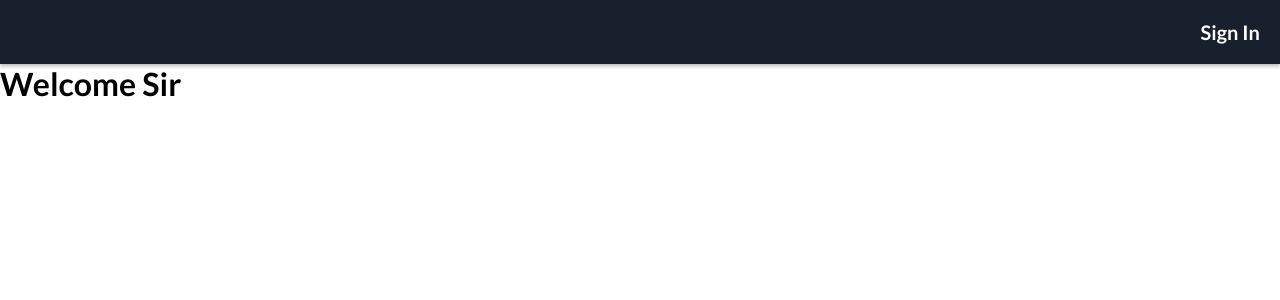
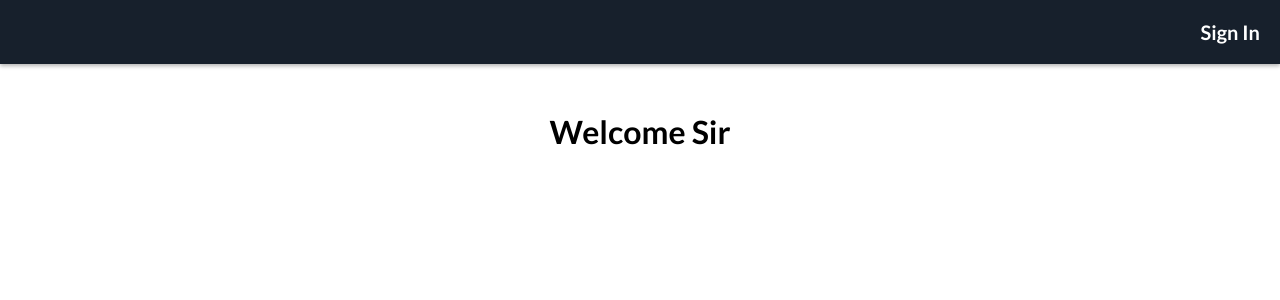
Before and after one commit to theAndrewCline/react-sign-up-form, a React (Create React App) app: page / in a window 1280 px wide. Shown: the top 300 px of the page. Built offline with nearby package versions, Linux system fonts and the light colour scheme.

Commit message:
make home page a real page

```diff
--- a/src/DefaultComponents.js
+++ b/src/DefaultComponents.js
@@ -81,8 +81,6 @@ export const NavUL = styled.ul`
   list-style-type: none;
 `
 
-
-
 export const NavLI = styled.li`
   margin-left: auto;
 `
@@ -90,8 +88,8 @@ export const NavLI = styled.li`
 export const Page = styled.div`
   display: flex;
   justify-content: center;
-  align-items: center;
+  align-items: flex-start;
   min-height: calc(100vh - 64px);
   width: 100vw;
-  background: #3F4546;
+  padding: 3em;
 `
--- a/src/index.css
+++ b/src/index.css
@@ -3,6 +3,7 @@
 * {
   margin: 0;
   padding: 0;
+  box-sizing: border-box;
 }
 
 body {
--- a/src/pages/HomePage.js
+++ b/src/pages/HomePage.js
@@ -1,8 +1,12 @@
 import React from 'react'
-import { H1 } from '../DefaultComponents';
+import { H1, Page } from '../DefaultComponents';
 
 function HomePage () {
-  return (<H1>Welcome Sir</H1>)
+  return (
+    <Page>
+      <H1>Welcome Sir</H1>
+    </Page>
+  )
 }
 
 export default HomePage
```
